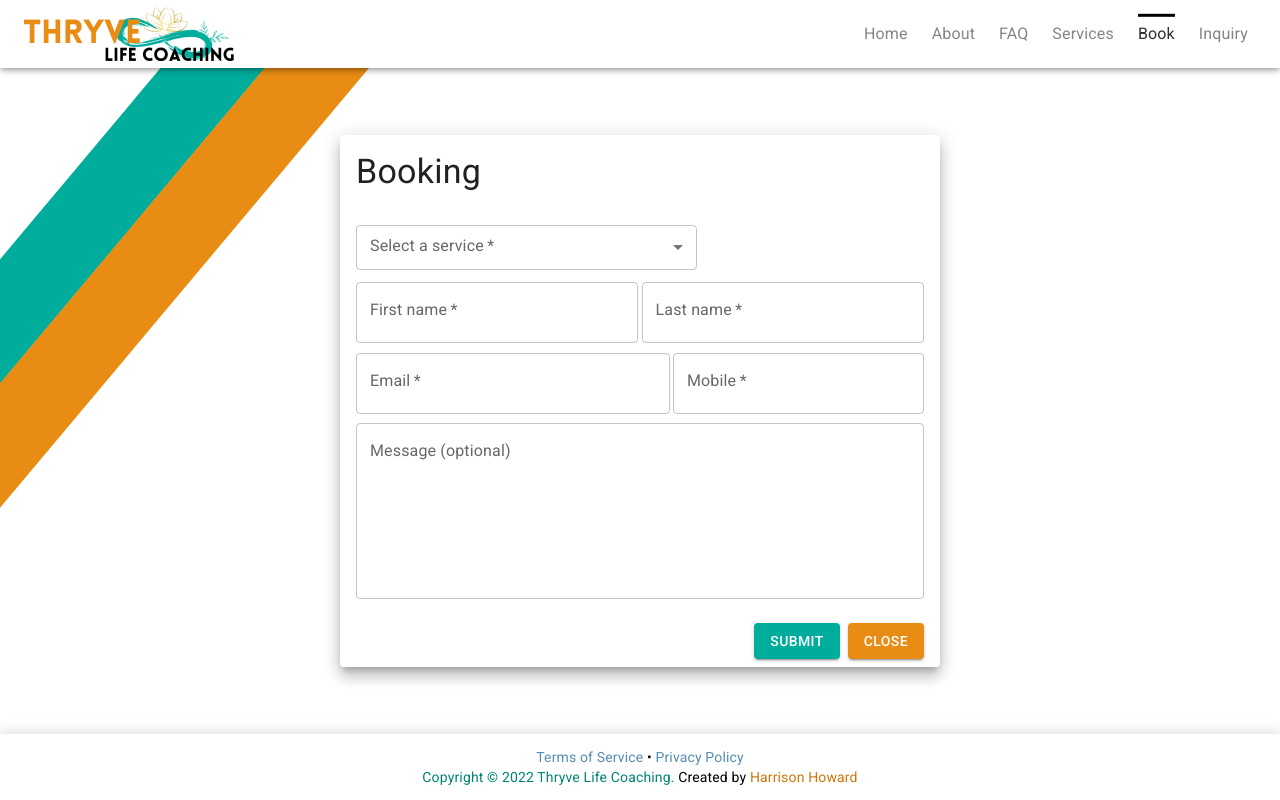
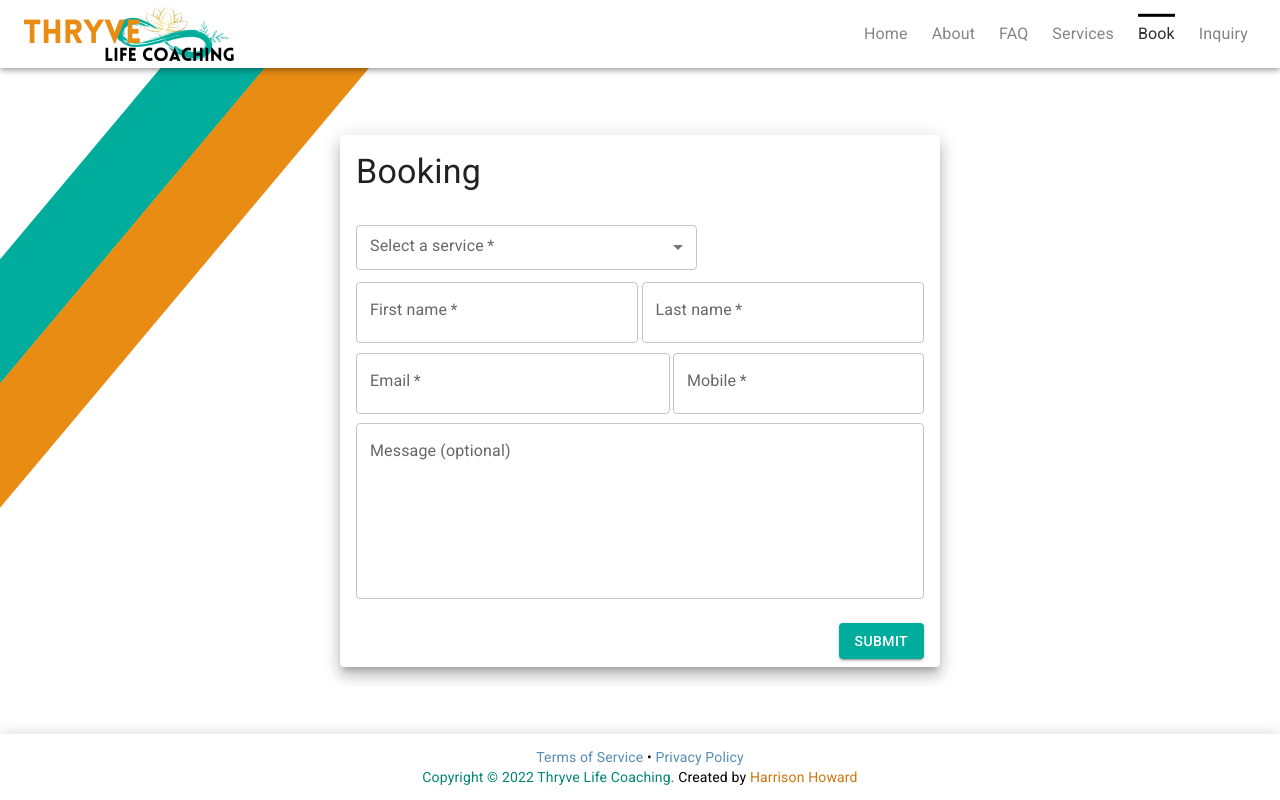
Before and after one commit to Forbidden-Duck/mandy-mindset-coach, a React app in the folder frontend/: page /book in a window 1280 px wide. Built offline with nearby package versions, Linux system fonts and the light colour scheme.

Commit message:
Close button not meant to show on booking page

```diff
--- a/frontend/src/components/BookFormComponent.jsx/BookFormComponent.jsx
+++ b/frontend/src/components/BookFormComponent.jsx/BookFormComponent.jsx
@@ -281,6 +281,7 @@ function BookFormComponent(props) {
                                     >
                                         Submit
                                     </Button>
+                                    {props.dialogMode && (
                                         <Button
                                             variant="contained"
                                             color="secondary"
@@ -293,6 +294,7 @@ function BookFormComponent(props) {
                                         >
                                             Close
                                         </Button>
+                                    )}
                                 </motion.div>
                             </CardActions>
                         </Card>
```
Lines whose indentation alone changed are shown as unchanged.
